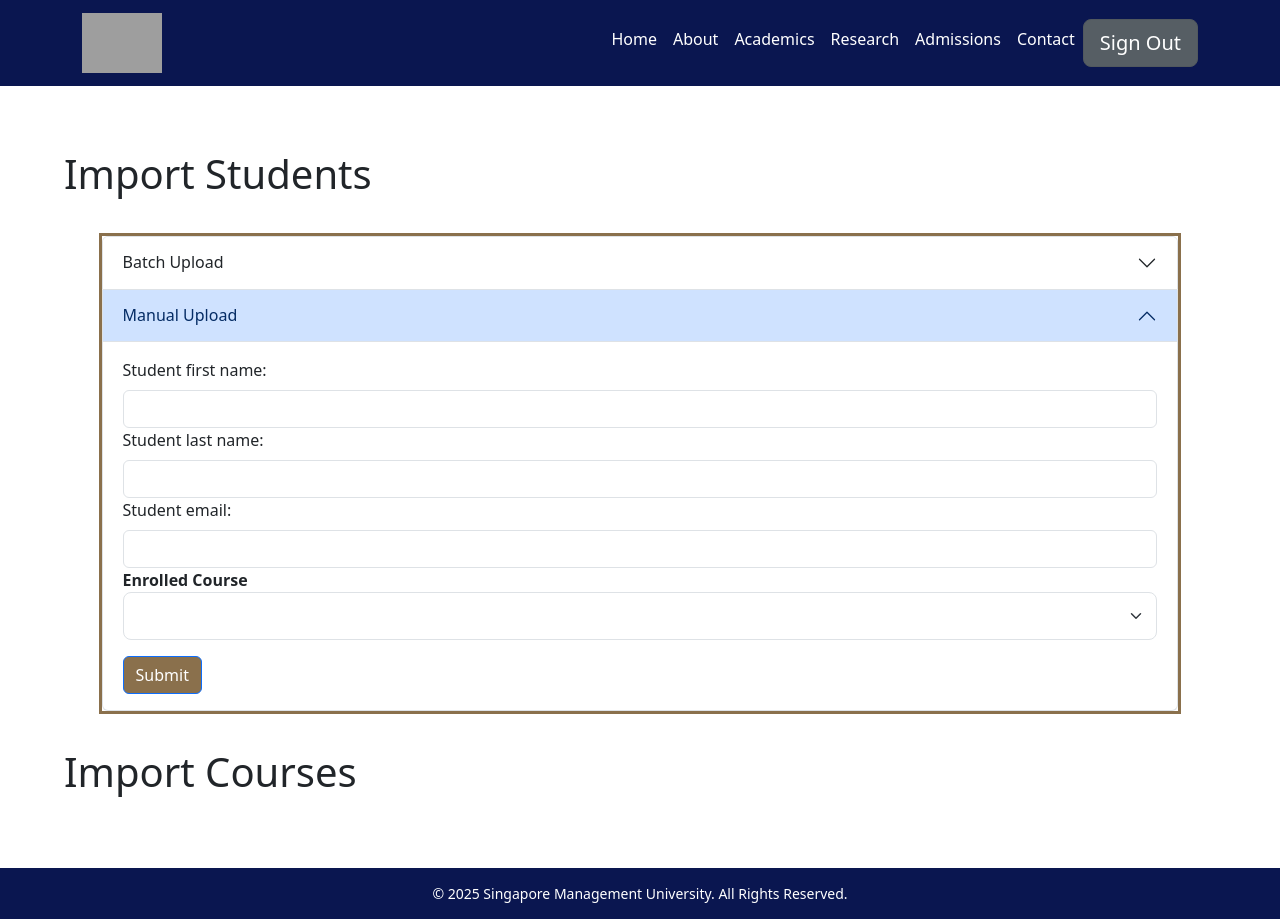
After one commit to nickcagg/Sprint1, a Flask app: page /student-course-mgr in a window 1280 px wide, after a click on "Manual Upload". The commit adds this page. Run offline with Flask 3, Linux system fonts and the light colour scheme; the visitor is signed in with stand-in values (Sample User, id 1); tables that the repository leaves empty or names only in its code hold one stand-in row (values such as "Sample post"); lists and menus that the app fills with data are empty; grey boxes are pictures that could not be loaded.

Commit message:
add students

```diff
--- a/app/__init__.py
+++ b/app/__init__.py
@@ -12,6 +12,9 @@ import pymysql
 
 # Inject Flask magic
 app = Flask(__name__)
+
+app.config['UPLOAD_FOLDER'] = 'uploads'  # Create a folder named 'uploads'
+os.makedirs(app.config['UPLOAD_FOLDER'], exist_ok=True)
 
 db = pymysql.connect(
         host='35.245.249.29',
--- /dev/null
+++ b/app/templates/manager1.html
@@ -0,0 +1,106 @@
+{% extends 'layouts/testbase.html' %}
+{% block content %}
+
+<div style="margin: 5%;padding: 0px;">
+  <h1 style="width: 100%;height: 10%;">Import Students</h1>
+
+  <!-- student add section  -->
+
+  <div style="margin: 3%;border-style: solid;border-color: #8a704c;">
+    <div class="accordion" id="accordionExample">
+      <div class="accordion-item">
+        <h2 class="accordion-header">
+          <button class="accordion-button" type="button" data-bs-toggle="collapse" data-bs-target="#collapseOne" aria-expanded="true" aria-controls="collapseOne">
+            Batch Upload
+          </button>
+        </h2>
+        <div id="collapseOne" class="accordion-collapse collapse show" data-bs-parent="#accordionExample">
+          <div class="accordion-body">
+            <form action="{{url_for('student_course_mgr')}}" method="POST" enctype="multipart/form-data">
+              <div class="input-group mb-3">
+                  <input type="file" class="form-control" name="file" accept=".csv" required>
+                  <button type="submit" class="input-group-text">Upload CSV</button>
+              </div>
+            </form>
+
+            {% if data %}
+              <div class="table-responsive">
+                  <table class="table">
+                      <thead>
+                          <tr>
+                              <th>First Name</th>
+                              <th>Last Name</th>
+                              <th>Email</th>
+                          </tr>
+                      </thead>
+                      <tbody>
+                        {% for row in data %}
+                        <tr>
+                        {% for cell in row %}
+                          <td>{{ cell }}</td>
+                        {% endfor %}
+                        </tr>
+                        {% endfor %}
+                      </tbody>
+                  </table>
+              </div>
+              <form action="{{url_for('postBatchStudents')}}" method="POST">
+                <label for="classSelect"><strong>Enrolled Course</strong>- Submit if information looks correct</label>
+                <select class="form-select form-select-lg mb-3" name="classSelect">
+                  {% for class in classes %}
+                  <option value="{{class['Course_ID']}}">{{class['CourseCode']}}</option>
+                  {% endfor %}
+                </select>
+              <button type="submit" class="btn btn-primary" style="color:white; background-color:#8a704c">Submit</button>
+
+              </form>
+
+            {% endif %}
+          </div>
+        </div>
+      </div>
+
+      <div class="accordion-item">
+        <h2 class="accordion-header">
+          <button class="accordion-button collapsed" type="button" data-bs-toggle="collapse" data-bs-target="#collapseTwo" aria-expanded="false" aria-controls="collapseTwo">
+            Manual Upload
+          </button>
+        </h2>
+        <div id="collapseTwo" class="accordion-collapse collapse" data-bs-parent="#accordionExample">
+          <div class="accordion-body">
+
+            <form method="post" action="{{url_for('addStudentProfile')}}">
+
+                <label class="form-label">Student first name:</label>
+                <input class="form-control" type="text" name="fname" required/>
+
+                <label class="form-label">Student last name:</label>
+                <input class="form-control" type="text" name="lname" required/>
+
+                <label class="form-label">Student email:</label>
+                <input class="form-control" type="email" name="email" required/>
+                <label for="classSelect2"><strong>Enrolled Course</strong></label>
+                <select class="form-select form-select-lg mb-3" name="classSelect2">
+                    {% for class in classes %}
+                    <option value="{{class['Course_ID']}}">{{class['CourseCode']}}</option>
+                    {% endfor %}
+                </select>
+
+                <button type="submit" class="btn btn-primary" style="color:white; background-color:#8a704c;">Submit</button>
+            </form>
+
+          </div>
+        </div>
+      </div>
+    </div>
+  </div>
+
+  <!-- Course add section -->
+
+  <h1 style="width: 100%;height: 10%;">Import Courses</h1>
+
+</div>
+
+
+
+{% endblock content%}
--- a/app/templates/profdashboard.html
+++ b/app/templates/profdashboard.html
@@ -30,7 +30,7 @@
               <li class="list-group-item py-2"><strong>Total Students: {{totalStudents}}</strong></li>
               <li class="list-group-item py-2"><strong>Last Updated: Oct 15, 2025</strong></li>
             </ul>
-            <button class="btn w-100 mt-3" style="background-color: #C49B34; border-color: #C49B34;">Manage Students & Courses</button>
+          <a class="btn w-100 mt-3" style="background-color: #C49B34; border-color: #C49B34;" href="{{url_for('student_course_mgr')}}">Manage Students & Courses</a>
           </div>
         </div>
       </div>
--- a/app/views.py
+++ b/app/views.py
@@ -15,7 +15,7 @@ from app import app, db, cursor
 # Other inputs
 from datetime import datetime
 
-import csv
+import csv, pandas, io
 
 # App main route + generic routing
 @app.route('/')
@@ -49,7 +49,7 @@ def professorHome(pid):
     courses=cursor.fetchall()
 
 
-    return render_template('profdashboard.html', activeCourses=result['Count_Students_Enrolled'], totalStudents=result['Count_Courses_Taught'], courses=courses)
+    return render_template('profdashboard.html', activeCourses=result['Count_Courses_Taught'], totalStudents=result['Count_Students_Enrolled'], courses=courses)
 
 
 
@@ -165,12 +165,81 @@ def submitEval(eid):
     return redirect(url_for('student_dashboard', sid=session["student_id"]))
 
 
-@app.route('/readcsv')
-def studentsimporting():
+@app.route('/student-course-mgr', methods=['POST', 'GET'])
+def student_course_mgr():
+    data = []
+    profClasses = "select Course_ID, CourseCode from Course where Professor_ID=%s;"
+    cursor.execute(profClasses, [session['student_id']])
+    classes = cursor.fetchall()
 
-    return "dick"
+    if request.method == 'POST':
+        uploaded_file = request.files['file']
+        if uploaded_file and uploaded_file.filename.endswith('.csv'):
+            stream = io.StringIO(uploaded_file.stream.read().decode("UTF8"), newline=None)
+            csv_input = csv.reader(stream)
+            next(csv_input, None)
+            data = list(csv_input)
+            session['tempdata'] = data
 
-# @app.route('/addstudents')
+    return render_template('manager1.html', data=data, classes=classes)
+
+@app.route('/post-batch-students', methods=['POST', 'GET'])
+def postBatchStudents():
+
+    # note that the session var data is going to come out as a list of lists(indexes = each cell data)
+    course_id = request.form.get("classSelect")
+    # print(session['tempdata'], id)
+
+    for student in session['tempdata']:
+        fname = student[0]
+        lname = student[1]
+        email = student[2]
+
+        # SQL insert using this student info
+        insertNewStudent(fname, lname, email)
+
+        student_id = fetchStudentID(email)
+
+        # SQL to assign student to course using 'id variable'
+
+        addStudentToCourse(student_id, course_id)
+
+    return redirect(url_for('index'))
+
+def insertNewStudent(fname, lname, email):              # use this for new student
+
+    sql = "insert into Student(FirstName, LastName, Email, Password, Date_Added) values(%s, %s, %s, 'default', current_date());"
+    cursor.execute(sql, [fname, lname, email])
+    db.commit()
+
+def addStudentToCourse(student_id, course_id):
+    sql = "insert into Student_Course(Student_ID, Course_ID) values(%s, %s);"
+    cursor.execute(sql, [student_id, course_id])
+    db.commit()
+
+def fetchStudentID(email):
+
+    student_id = "select Student_ID from Student where Email=%s;"
+    cursor.execute(student_id, [email])
+    student_id = cursor.fetchone()['Student_ID']
+
+    return student_id
+
+
+@app.route('/addStudentProfile', methods=['POST', 'GET'])
+def addStudentProfile():
+    fname = request.form.get('fname')
+    lname = request.form.get('lname')
+    email = request.form.get('email')
+    course_id = request.form.get('classSelect2')
+
+    insertNewStudent(fname, lname, email)
+
+    student_id = fetchStudentID(email)
+
+    addStudentToCourse(student_id, course_id)
+
+    return redirect(url_for('student_course_mgr'))                # change address with edit later
 
 
 @app.route('/loggingout')
--- a/requirements.txt
+++ b/requirements.txt
@@ -7,3 +7,4 @@ flask_migrate
 Jinja2==3.1.2
 cffi
 cryptography
+pandas
```
Also changed, not shown: app/templates/past.html (added, +21 -0 lines).
